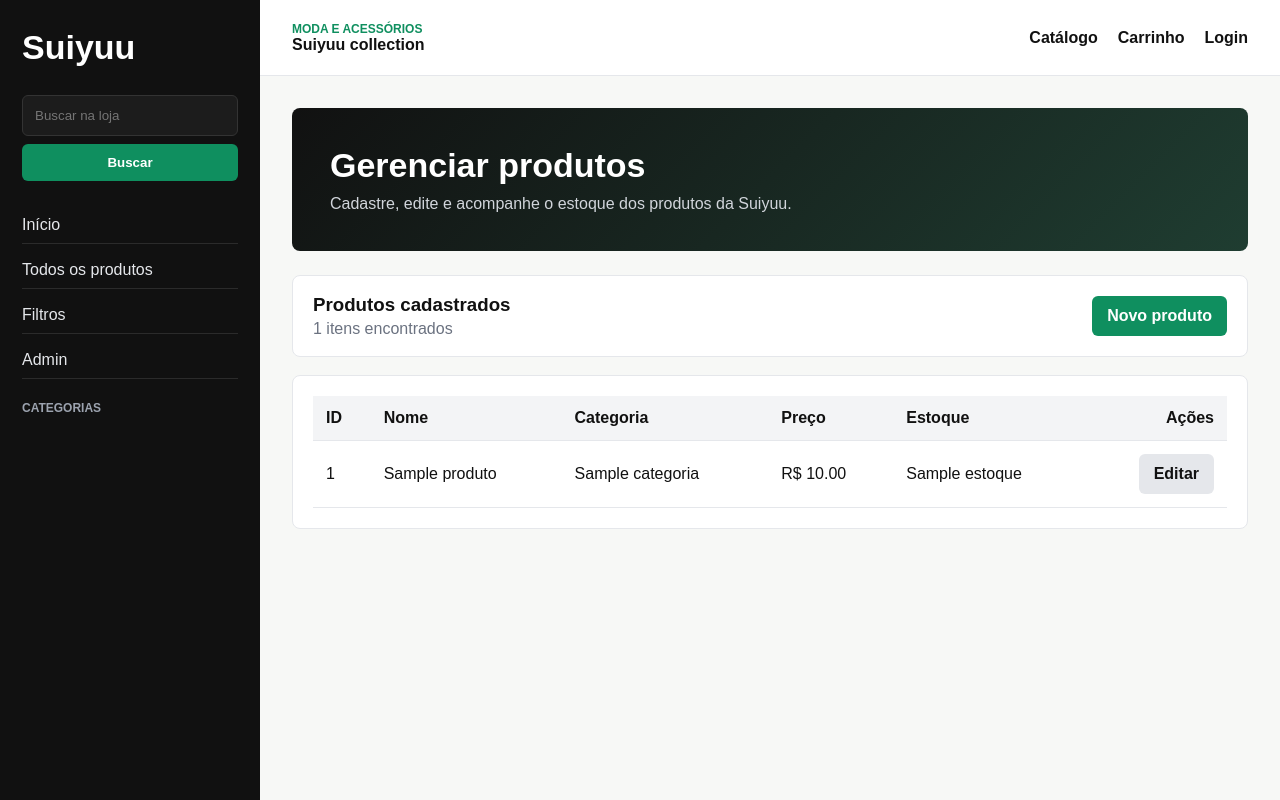
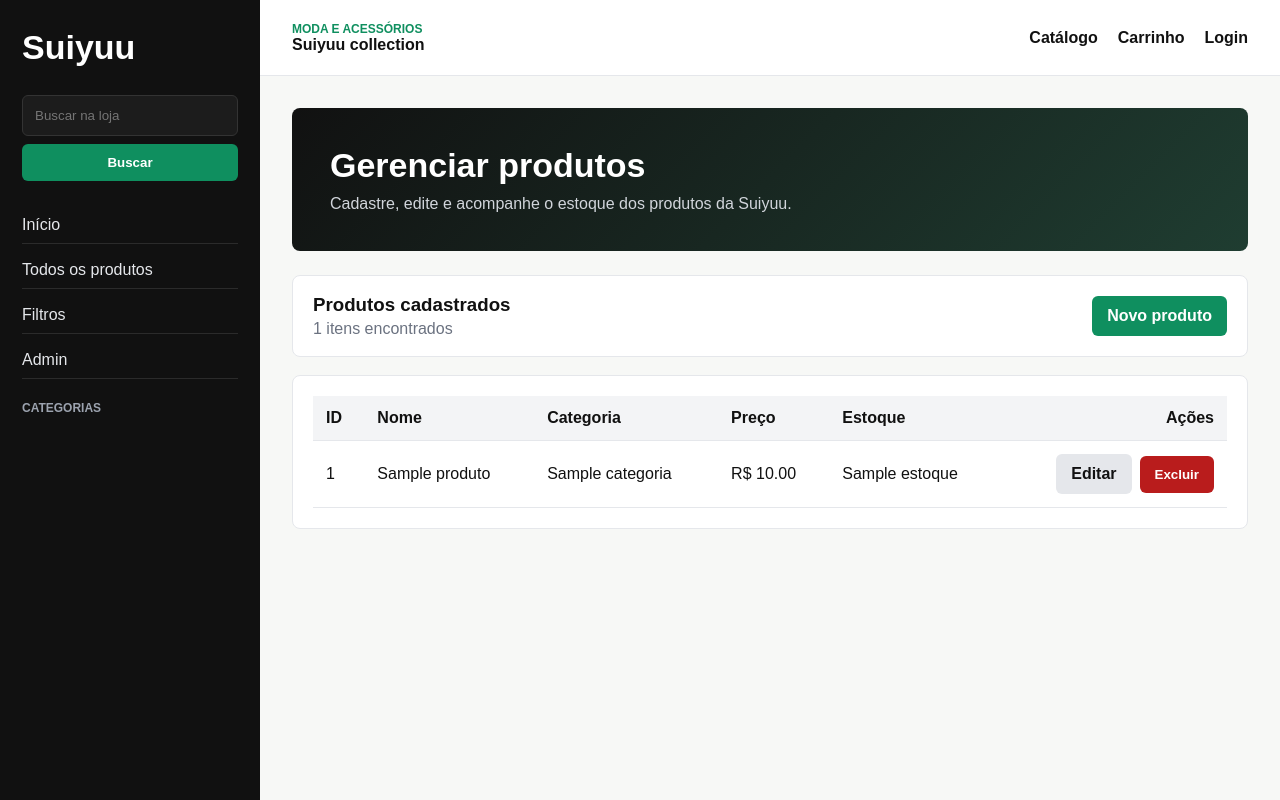
Before and after one commit to nyyzyyyyy/loja-virtual-flask, a Flask app: template templates/admin_produtos.html in a window 1280 px wide. Run offline with Flask 3, Linux system fonts and the light colour scheme; the template is opened without the code that fills it: most values are stand-ins (such as "Sample title", 1, 10 or a date in 2020); data that the repository does not hold is empty.

Commit message:
Adiciona exclusao de produtos no admin

```diff
--- a/app.py
+++ b/app.py
@@ -146,9 +146,21 @@ def atualizar_produto(produto_id, nome, categoria, preco, descricao, estoque, im
     conexao.commit()
     conexao.close()
 
-if __name__ == "__main__":
-    print("Iniciando o servidor Flask...")
-    app.run(debug=True)
+
+def excluir_produto(produto_id):
+    conexao = conectar_banco()
+    conexao.execute(
+        "DELETE FROM produtos WHERE id = ?",
+        (produto_id,)
+    )
+    conexao.commit()
+    conexao.close()
+
+@app.route("/admin/produtos/<int:produto_id>/excluir", methods=["POST"])
+def admin_excluir_produto(produto_id):
+    excluir_produto(produto_id)
+    return redirect(url_for("admin_produtos"))
+
 
 if __name__ == "__main__":
     print("Iniciando o servidor Flask...")
--- a/static/css/style.css
+++ b/static/css/style.css
@@ -460,3 +460,27 @@ a {
 .tabela-admin th:last-child {
     text-align: right;
 }
+.acoes-admin {
+    display: flex;
+    justify-content: flex-end;
+    gap: 8px;
+    align-items: center;
+}
+
+.acoes-admin form {
+    margin: 0;
+}
+
+.botao-perigo {
+    background: #b91c1c;
+    color: white;
+    border: 0;
+    padding: 11px 15px;
+    border-radius: 6px;
+    cursor: pointer;
+    font-weight: 700;
+}
+
+.botao-perigo:hover {
+    background: #7f1d1d;
+}
--- a/templates/admin_produtos.html
+++ b/templates/admin_produtos.html
@@ -39,12 +39,22 @@
                     <td>R$ {{ "%.2f"|format(produto.preco) }}</td>
                     <td>{{ produto.estoque }}</td>
                     <td>
+                        <div class="acoes-admin">
                             <a
                                 class="botao-secundario"
                                 href="{{ url_for('admin_editar_produto', produto_id=produto.id) }}"
                             >
                                 Editar
                             </a>
+
+                            <form
+                                method="post"
+                                action="{{ url_for('admin_excluir_produto', produto_id=produto.id) }}"
+                                onsubmit="return confirm('Tem certeza que deseja excluir este produto?');"
+                            >
+                                <button class="botao-perigo" type="submit">Excluir</button>
+                            </form>
+                        </div>
                     </td>
                 </tr>
             {% else %}
```
Lines whose indentation alone changed are shown as unchanged.
